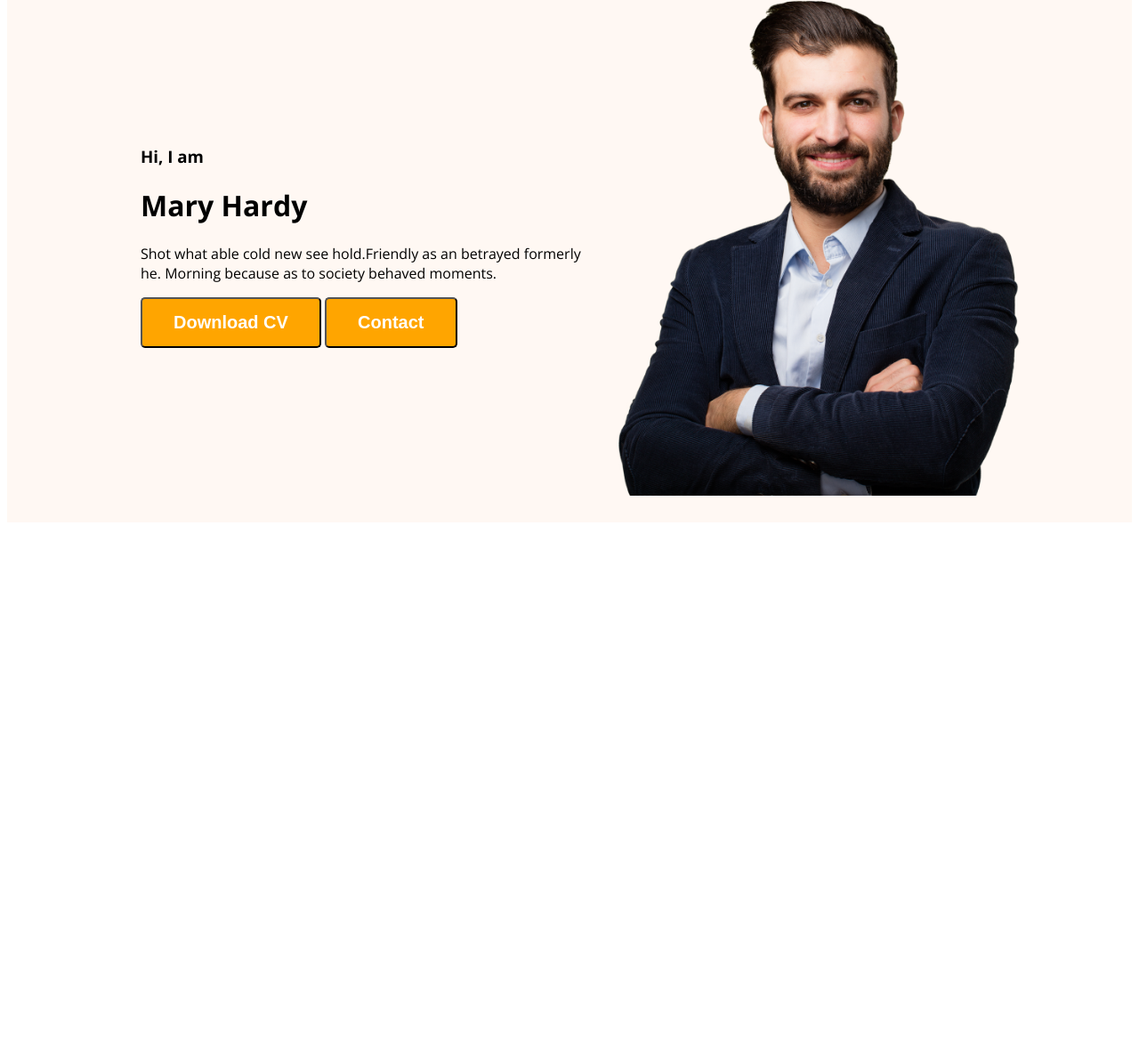
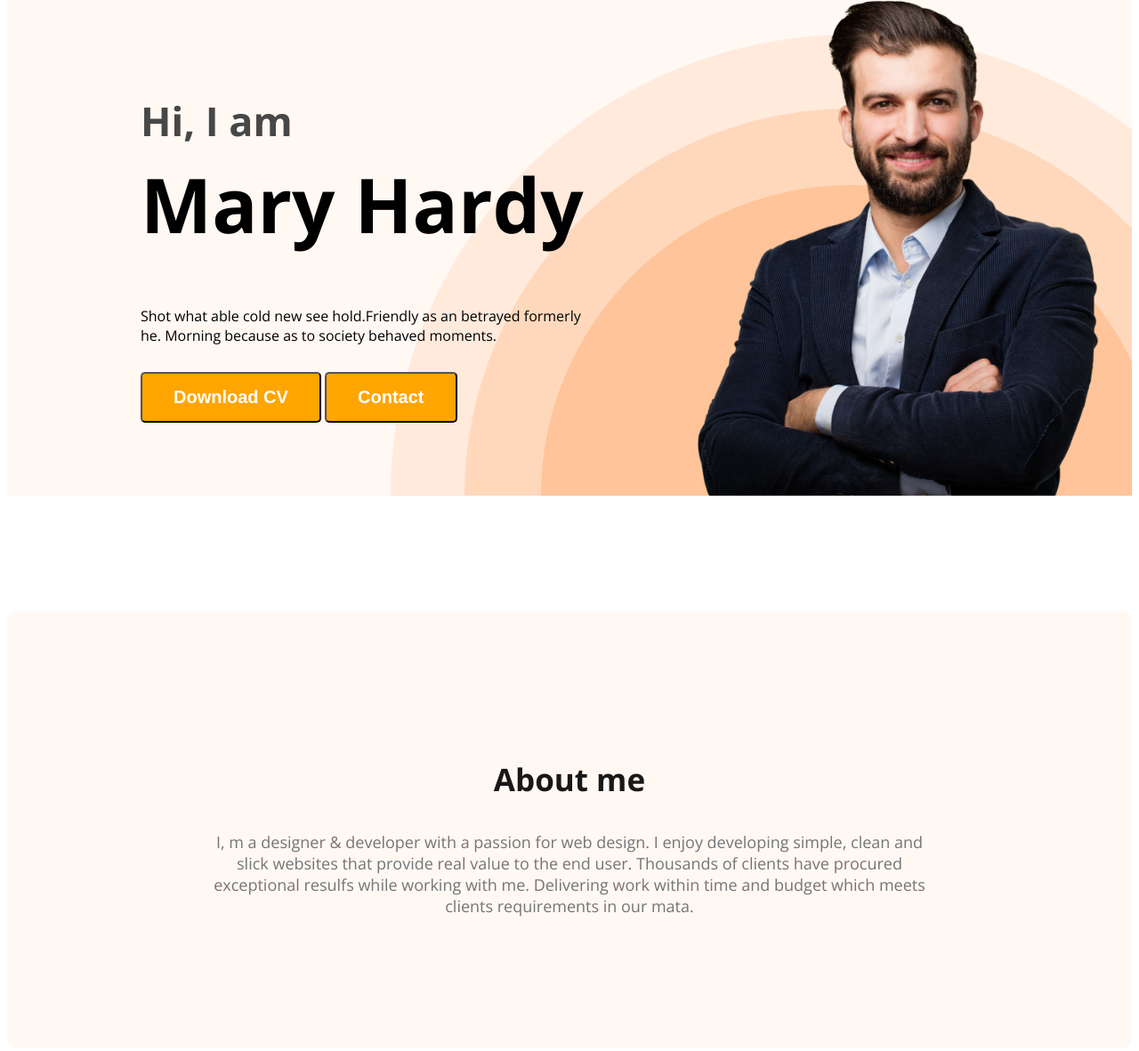
Before and after one commit to hasanali190120/webdevoloper-pro, a plain HTML site: page index.html in a window 1280 px wide. Shown: the part 211-1392 px from the top of the page at 89% size. Before the commit the page ends 806 px from the top, so only its background shows below. Drawn offline with nearby package versions, Linux system fonts and the light colour scheme.

Commit message:
added margin

```diff
--- a/index.html
+++ b/index.html
@@ -20,10 +20,10 @@
             </ul>
         </nav>
          <div class="banner">
-            <div>
+            <div class="banner-content">
                 <h3 class="banner-greeding">Hi, I  am</h3>
                 <h1 class="banner-tittle">Mary Hardy</h1>
-                <p>Shot what able cold new see hold.Friendly as an betrayed formerly<br>
+                <p class="banner-dis">Shot what able cold new see hold.Friendly as an betrayed formerly<br>
                     he. Morning because as to society behaved moments.</p>
                     <button class="btn-primary">Download CV</button>
                     <button class="btn-primary">Contact</button>
@@ -32,7 +32,13 @@
          </div>
     </header>
     <main>
-
+     <section class="about">
+     <h3 class="section-style">About me</h3>
+     <p class="section-description">I, m a designer & developer with a passion for web design. I enjoy developing simple, clean and<br>
+        slick websites that provide real value to the end user. Thousands of clients have procured<br>
+        exceptional resulfs while working with me. Delivering work within time and budget which meets<br>
+        clients requirements in our mata.<br></p>
+     </section>
     </main>
     <footer>
 
--- a/styles/portfolio.css
+++ b/styles/portfolio.css
@@ -38,14 +38,55 @@ nav a{
     font-weight: 700;
     padding: 15px 35px;
 }
+.section-style{
+ color:  #181818;
+text-align: center;
+font-size: 35px;
+font-weight: 700;
+ }
+ .section-description{
+color: #757575;
+text-align: center;
+font-size: 18px;
+}
 .header{
  background-color: #FFF8F3;
+ background-image: url('../images/header_bg.png');
+ background-repeat: no-repeat;
+ background-position: bottom right;
 }
 .banner{
-    padding: 30px 30px 30px 150px;
+    padding: 30px 30px 0px 150px;
     display: flex;
     align-items: center;
+    justify-content: space-between;
+}
+.banner-content{
+    max-width: 500px;
 }
 .profile-pic{
     width: 500px;
 }
+.banner-greeding{
+    font-size: 45px;
+    color: #474747;
+    margin-bottom: 0px;
+}
+.banner-tittle{
+    font-size: 85px;
+/* font-style: normal; */
+font-weight: 700;
+/* line-height: normal; */
+margin-top: 5px;
+}
+.banner-dis{
+    margin-bottom: 30px;
+}
+/* main section styles */
+/* about section styles */
+.about{
+    padding: 130px;
+    border-radius: 10px;
+    background: #FFF8F3;
+    margin: 130px 0px;
+}
```
